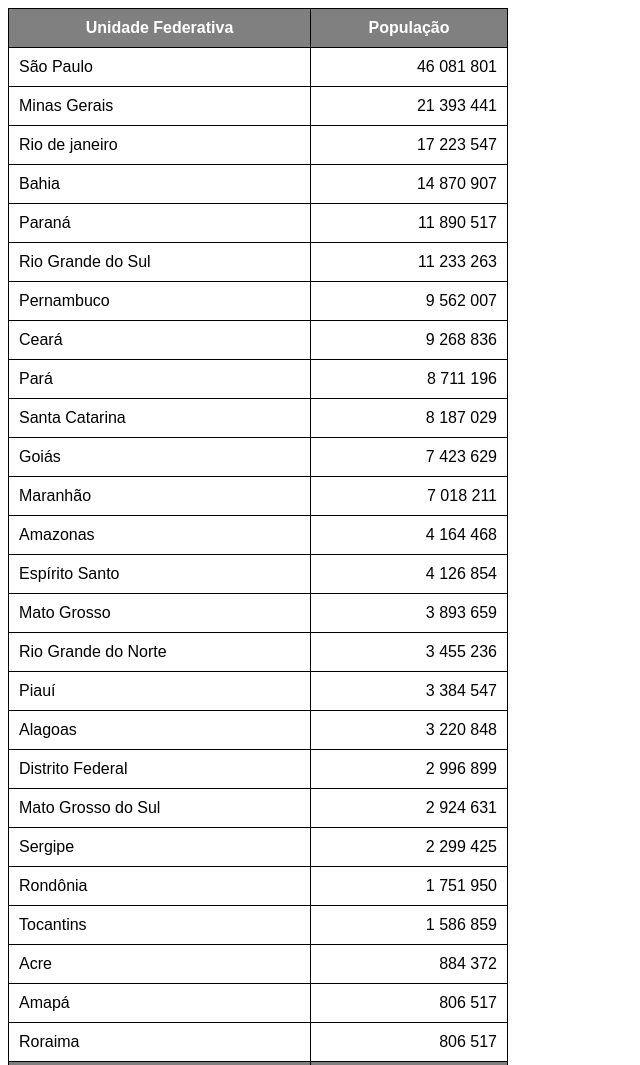
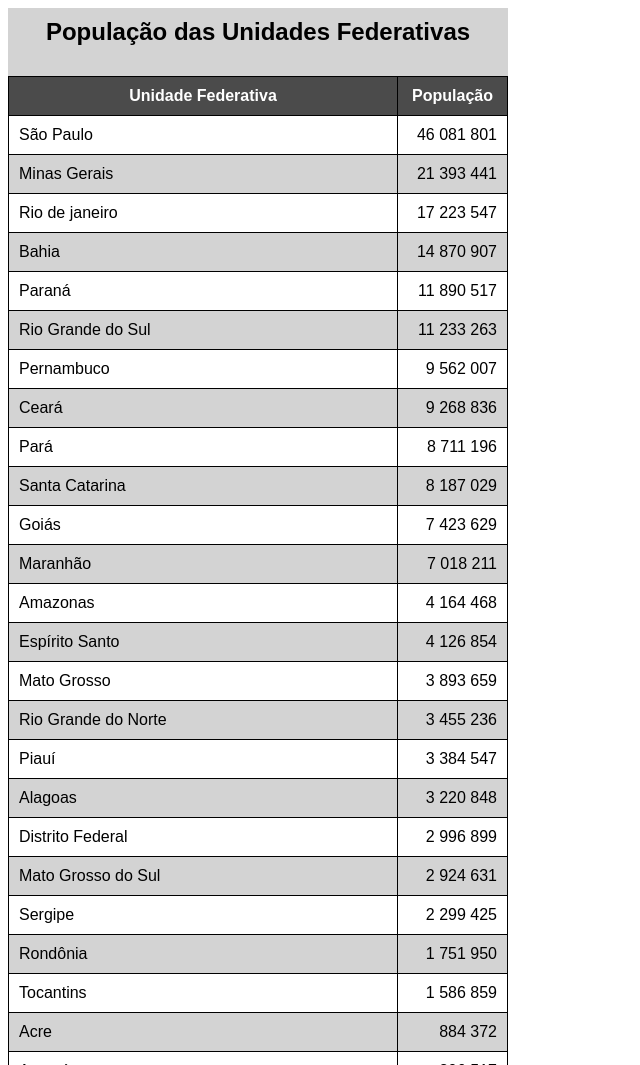
Before and after one commit to juliacunharodrigues/html-css, a plain HTML site: page exercicios/ex022/tabela02.html in a window 1280 px wide. Shown: the top 1065 px of the page, without its empty margins (0-640 px from the left). Drawn offline with Linux system fonts and the light colour scheme.

Commit message:
Update tabela02.html

```diff
--- a/exercicios/ex022/tabela02.html
+++ b/exercicios/ex022/tabela02.html
@@ -12,6 +12,14 @@
         table {
             width: 500px;
             border-collapse: collapse;
+            position: relative;
+        }
+
+        caption {
+            background-color: lightgrey;
+            font-size: 1.5em;
+            font-weight: bold;
+            padding: 10px;
         }
 
         td, th {
@@ -20,20 +28,31 @@
         }
 
         thead, tfoot {
-            background-color: gray;
+            background-color: rgb(75, 75, 75);
             color: white;
+        }
+
+        thead > tr > th {
+            position: sticky;
+            top: -1px;
+            background-color:rgb(75, 75, 75);
         }
 
         .num {
             text-align: right;
         }
+
+        tbody > tr:nth-child(2n) {
+            background-color: lightgrey;
+        }
     </style>
 </head>
 <body>
     <table>
+         <caption>População das Unidades Federativas<caption>
         <thead>
-            <th>Unidade Federativa</th>
-            <th>População</th>
+            <th scope="col">Unidade Federativa</th>
+            <th scope="col" style="width: 50px;">População</th>
         </thead>
         <tbody>
            <tr>
@@ -142,7 +161,7 @@
         </tbody>
         <tfoot>
             <tr>
-                <th>
+                <th scope="row">
                     Total de Habitantes
                 </th>
                 <td><strong>209.617.919</strong></td>
```
